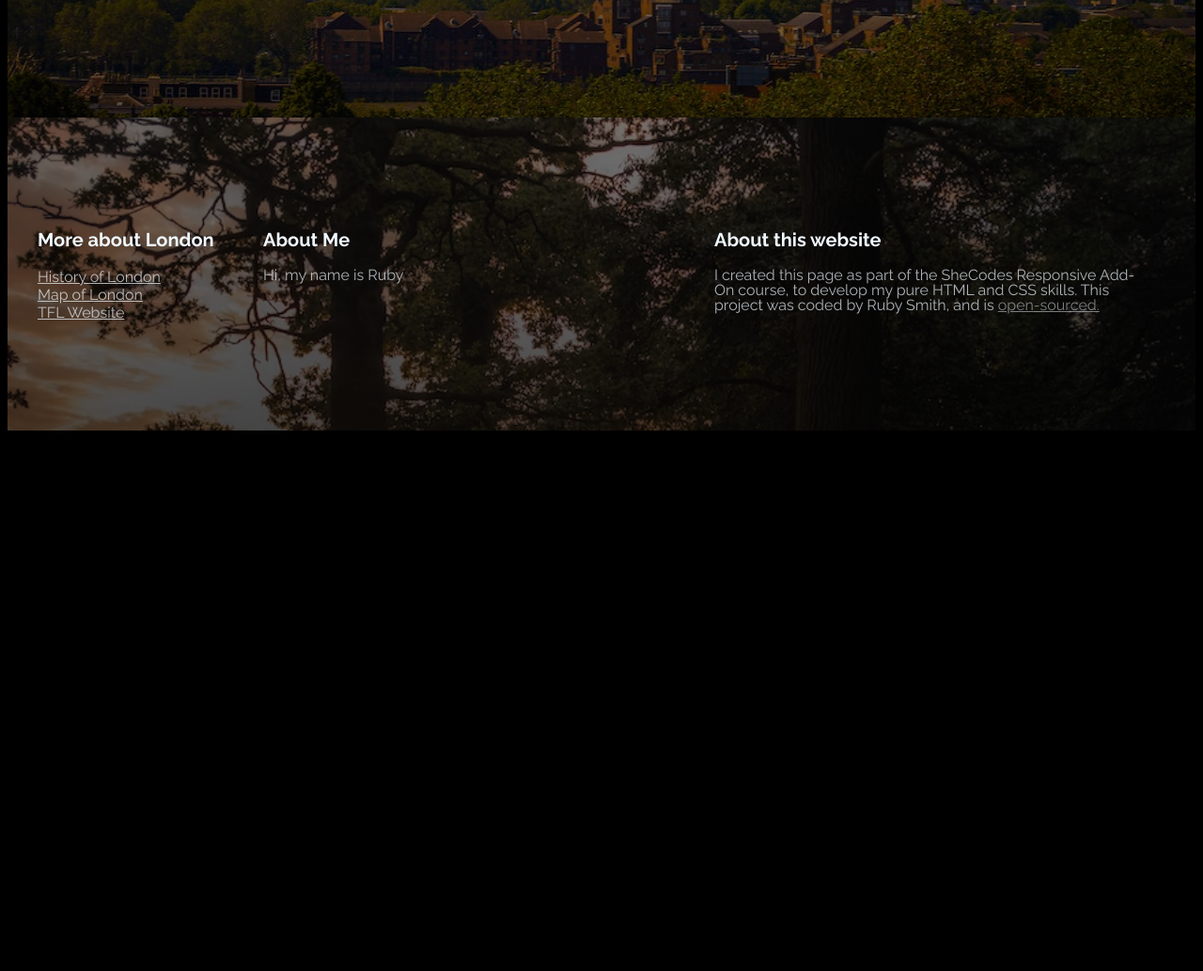
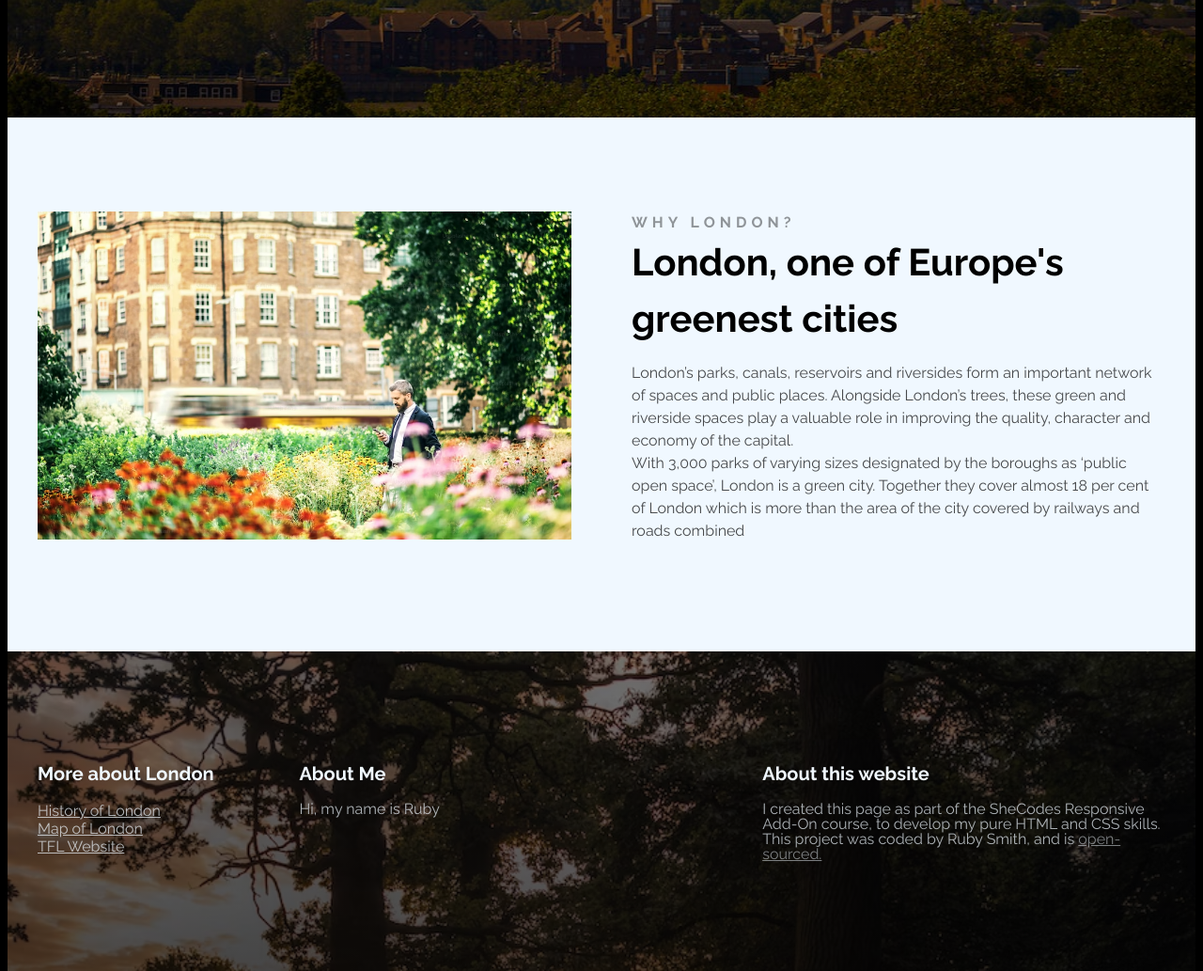
Before and after one commit to Roobsk91/london-walking-project, a plain HTML site: page index.html in a window 1280 px wide. Shown: the part 620-1653 px from the top of the page at 94% size. Before the commit the page ends 1086 px from the top, so only its background shows below. Drawn offline with Linux system fonts and the light colour scheme.

Commit message:
Built 1st main section

```diff
--- a/index.html
+++ b/index.html
@@ -19,8 +19,32 @@
             <h2>Walking through nature in London</h2>
             <a href="#more">Learn More</a>
         </header>
+
+        <main>
+            <section class="grid grid-2-col">
+                <div>
+                    <img src="/images/london-green.avif" alt="Lonodn, flowers" class="img-responsive">
+                </div>
+                <div>
+                    <h2>Why London?</h2>
+                    <h3>London, one of Europe's greenest cities</h3>
+                    <p>London’s parks, canals, reservoirs and riversides form an important network of spaces and public
+                        places. Alongside London’s trees, these green and riverside spaces play a valuable role in
+                        improving
+                        the quality, character and economy of the capital.
+                        <br>
+                        With 3,000 parks of varying sizes designated by the boroughs as ‘public open space’, London is a
+                        green city. Together they cover almost 18 per cent of London which is more than the area of the
+                        city
+                        covered by railways
+                        and roads combined
+                    </p>
+                </div>
+            </section>
+        </main>
+
         <footer>
-            <section class="grid">
+            <section class="grid grid-3-col-footer">
                 <div>
                     <h3>More about London</h3>
                     <ul>
--- a/src/styles.css
+++ b/src/styles.css
@@ -10,12 +10,21 @@ background-color:black;
 
 .grid {
     display: grid;
+    grid-gap: 64px;
+}
+
+.grid-2-col {
+   grid-template-columns: 1fr 1fr;
+}
+
+.grid-3-col-footer {
     grid-template-columns: 1fr 2fr 2fr;
 }
 
 section {
     max-width: 1200px;
     margin: 0 auto;
+    padding: 100px 0;
 }
 
 header {
@@ -65,13 +74,41 @@ header a {
     margin-top: 32px;
 }
 
+main {
+    background-color: aliceblue;
+}
+
+main h2 {
+    font-size: 16px;
+    line-height: 1.5;
+    letter-spacing: 5px;
+    opacity: 0.4;
+    text-transform: uppercase;
+    margin: 0;
+}
+
+main h3 {
+    font-size: 40px;
+    line-height: 1.5;
+    margin: 0;
+}
+
+main p {
+    font-size: 16px;
+    line-height: 1.5;
+    opacity: 0.7;
+}
+
+.img-responsive {
+    max-width: 100%;
+}
+
 footer {
     color: aliceblue;
     background-image: linear-gradient(rgba(0, 0, 0, 0.5), rgba(0, 0, 0, 0.7)),
      url(/images/richmond-sunset.avif);
      background-repeat: no-repeat;
      background-size: cover;
-     padding: 100px 0;
 }
 
 footer h3 {
@@ -85,8 +122,6 @@ footer p {
   font-size: 16px;
   line-height: 1;
   opacity: 0.7;
-  margin-right: 20px;
-
 }
 
 footer ul {
@@ -120,4 +155,13 @@ footer a {
     header h3 {
         font-size: 12px;;
     }
+
+    .grid {
+        grid-template-columns: 1fr;
+        grid-gap: 32px;
+    }
+
+    section {
+        padding: 30px;
+    }
 }
```
Also changed, not shown: images/london-green.avif (added).
